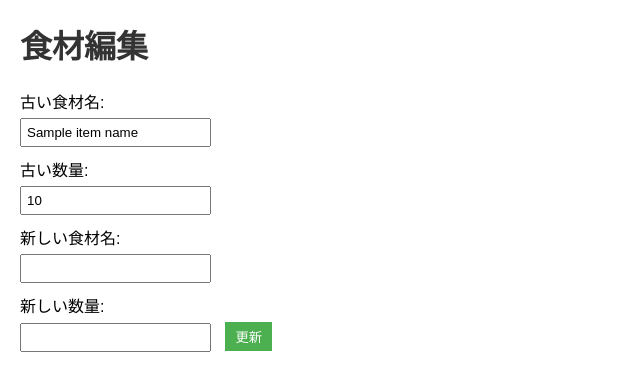
After one commit to Utricularor/ReStock, a Flask app: template ReStock_app/templates/editdeleted.html in a window 1280 px wide. The commit adds this page. Shown: the top 391 px of the page, without its empty margins (0-640 px from the left). Run offline with Flask 3, Linux system fonts and the light colour scheme; the template is opened without the code that fills it: most values are stand-ins (such as "Sample title", 1, 10 or a date in 2020); parts of the project's set-up code (start-up, migrations or seed data) failed here and were passed over.

Commit message:
add fucntions\ndelete function for deleted items\nmodification function for deleted items

```diff
--- a/ReStock_app/app.py
+++ b/ReStock_app/app.py
@@ -27,15 +27,26 @@ def index():
             stock_manager.insert_stock(item_name, item_quantity)
             ingredients = stock_manager.get_all_items()
 
-        elif 'delete_item' in request.form:
-            # 食材を削除
-            item_name = request.form['delete_item_name']
-            item_quantity = request.form['delete_item_quantity']
+        elif 'delete_stock_item_name' in request.form:
+            # 商品を削除
+            item_name = request.form['delete_stock_item_name']
+            item_quantity = request.form['delete_stock_item_quantity']
             stock_manager.delete_stock(item_name)
             ingredients = stock_manager.get_all_items()
 
             # DeletedStockを更新
             stock_manager.insert_to_deletedlist(item_name, item_quantity)
+
+            # 家にないものリストを更新
+            deleted_items = stock_manager.get_deleted_items()
+
+        elif 'delete_deletedstock_item_name' in request.form:
+            # 家にないものリストから商品を削除
+            item_name = request.form['delete_deletedstock_item_name']
+            item_quantity = request.form['delete_deletedstock_item_quantity']
+            stock_manager.delete_from_DeletedStock(item_name)
+
+            # 家にないものリストを更新
             deleted_items = stock_manager.get_deleted_items()
 
     # return render_template("index.html", ingredients=ingredients)
@@ -60,7 +71,13 @@ def edit():
         item_name = request.args['item_name']
         item_quantity = request.args['item_quantity']
         return render_template('edit.html', item_name=item_name, item_quantity=item_quantity)
-    return redirect(url_for('index'))
+
+@app.route("/editdeleted", methods=['GET'])
+def editdeleted():
+    if 'deleted_item_name' in request.args and 'deleted_item_quantity' in request.args:
+        item_name = request.args['deleted_item_name']
+        item_quantity = request.args['deleted_item_quantity']
+        return render_template('editdeleted.html', item_name=item_name, item_quantity=item_quantity)
 
 @app.route("/modify", methods=['POST'])
 def modify():
@@ -76,6 +93,19 @@ def modify():
             stock_manager.insert_stock(new_item_name, new_item_quantity)
     return redirect(url_for('index'))
 
+@app.route("/modifydeleted", methods=['POST'])
+def modifydeleted():
+    if request.method == 'POST':
+        if 'old_item_name' in request.form and 'new_item_name' in request.form and 'new_item_quantity' in request.form:
+            # 古い情報の商品を削除
+            old_item_name = request.form['old_item_name']
+            stock_manager.delete_from_DeletedStock(old_item_name)
+
+            # 新しい情報で商品を追加
+            new_item_name = request.form['new_item_name']
+            new_item_quantity = int(request.form['new_item_quantity'])
+            stock_manager.insert_to_deletedlist(new_item_name, new_item_quantity)
+    return redirect(url_for('index'))
 
 if __name__ == "__main__":
     app.run(debug=True)
--- /dev/null
+++ b/ReStock_app/templates/editdeleted.html
@@ -0,0 +1,21 @@
+<!DOCTYPE html>
+<html>
+  <head>
+    <title>食材編集</title>
+    <link rel="stylesheet" href="{{ url_for('static', filename='style.css') }}">
+  </head>
+  <body>
+    <h1>食材編集</h1>
+    <form class="modify-form" action="/modifydeleted" method="post">
+      <label for="old_item_name">古い食材名:</label>
+      <input type="text" id="old_item_name" name="old_item_name" value="{{ item_name }}" readonly>
+      <label for="old_item_quantity">古い数量:</label>
+      <input type="number" id="old_item_quantity" name="old_item_quantity" value="{{ item_quantity }}" readonly>
+      <label for="new_item_name">新しい食材名:</label>
+      <input type="text" id="new_item_name" name="new_item_name" required>
+      <label for="new_item_quantity">新しい数量:</label>
+      <input type="number" id="new_item_quantity" name="new_item_quantity" min="1" required>
+      <input type="submit" value="更新">
+    </form>
+  </body>
+</html>
```
Also changed, not shown: ReStock_app/templates/index.html (+11 -6 lines).
